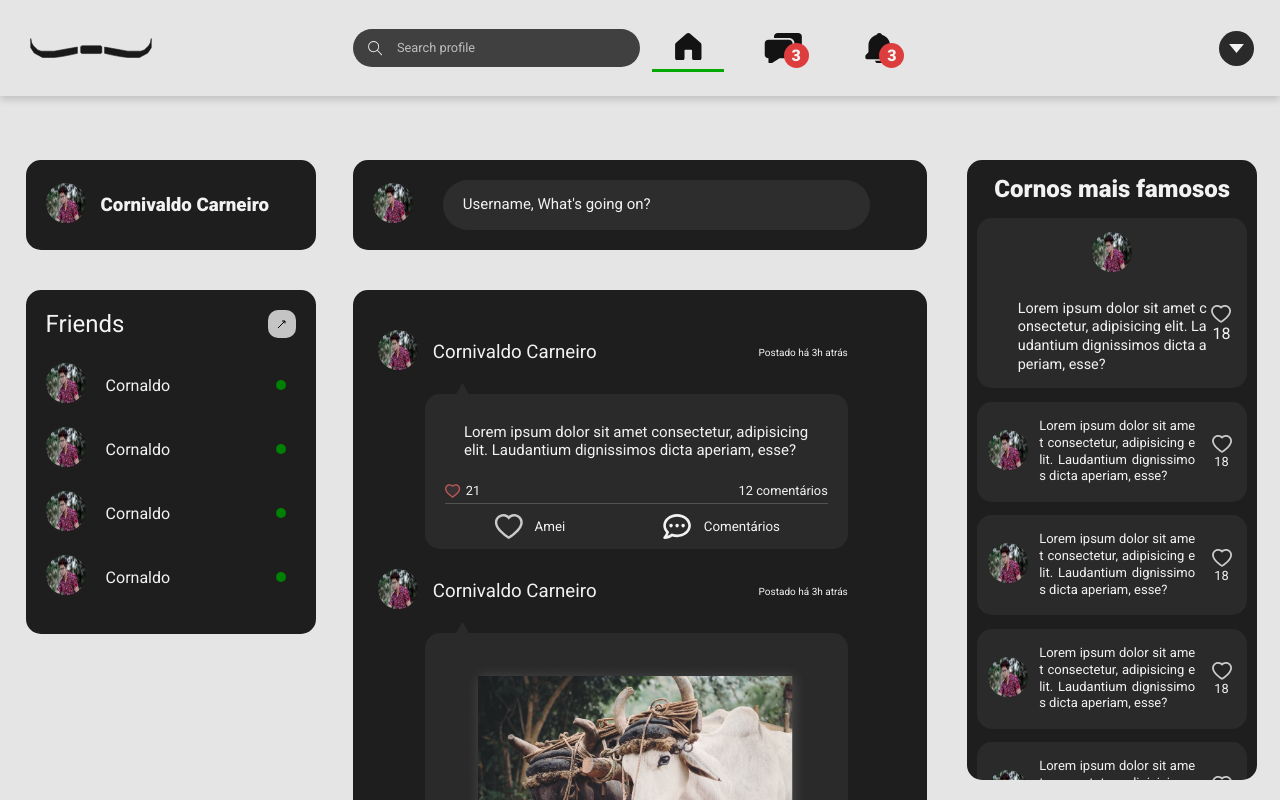
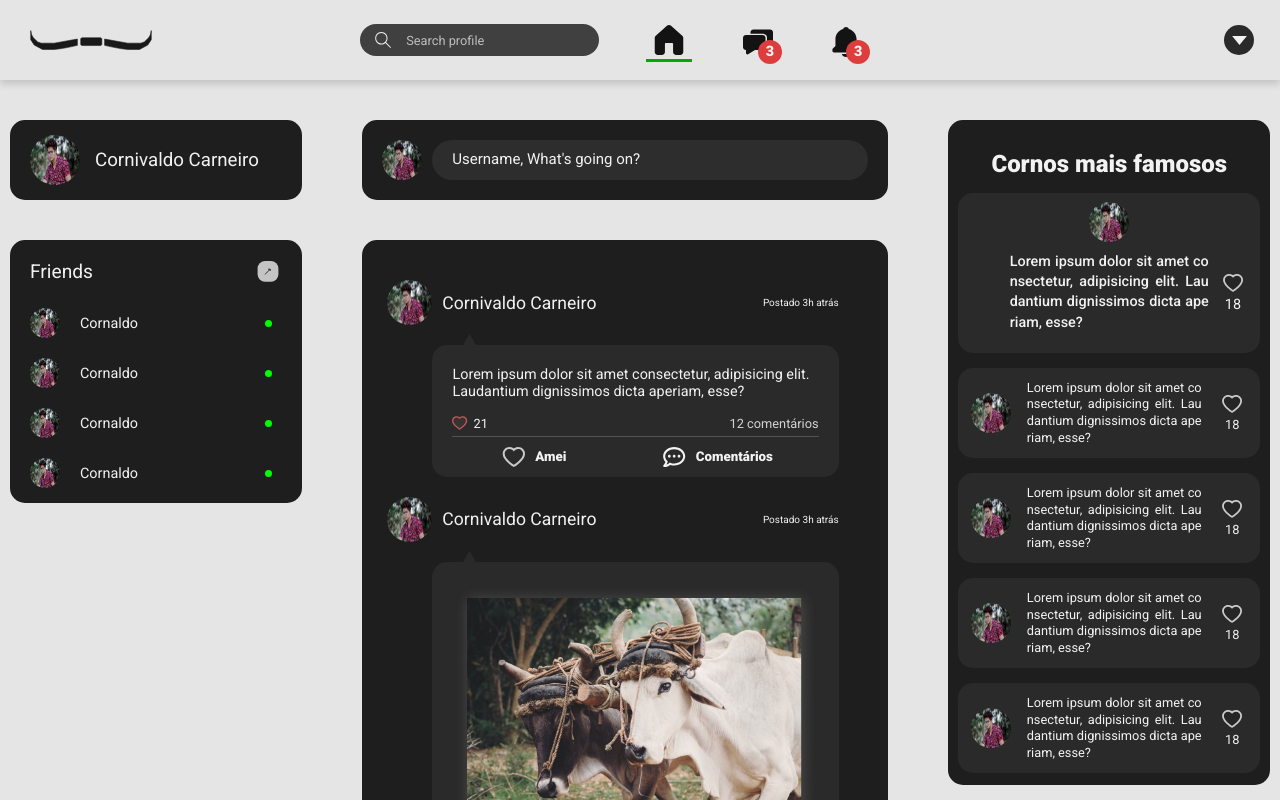
Before and after one commit to CaioDev1/newlayout, a React (Create React App) app in the folder newlayout/: page / in a window 1280 px wide. Shown: the top 800 px of the page. Built offline with nearby package versions, Linux system fonts and the light colour scheme.

Commit message:
Melhorias na estilização da página home.

```diff
--- a/newlayout/src/components/HeaderBlock/HeaderBlockStyle.js
+++ b/newlayout/src/components/HeaderBlock/HeaderBlockStyle.js
@@ -4,8 +4,8 @@ export default styled.div`
     #header-block {
         display: grid;
 
-        grid-template-columns: 1fr 2fr 1fr;
-        grid-template-rows: 1fr;
+        grid-template-columns: 1fr 1.8fr 1.1fr;
+        grid-template-rows: 80px;
 
         gap: 40px;
 
@@ -16,8 +16,6 @@ export default styled.div`
 
         width: 100%;
         min-width: 350px;
-        min-height: 85px;
-        height: 12%;
 
         padding: 0 2%;
 
@@ -63,10 +61,7 @@ export default styled.div`
                     align-items: center;
                     justify-content: center;
 
-                    padding: 3%;
-
-                    height: 50%;
-                    width: 25%;
+                    padding: 3% 3% 1.5%;
 
                     position: relative;
                 }
@@ -79,8 +74,8 @@ export default styled.div`
                         min-height: 20px;
                         min-width: 20px;
 
-                        height: 100%;
-                        width: 100%;
+                        height: 30px;
+                        width: 30px;
 
                         transition: transform .2s ease-out;
                     }
@@ -92,10 +87,11 @@ export default styled.div`
                         #notification-value-pop-up {
                             position: absolute;
 
+                            font-size: 0.9rem;
                             font-weight: bold;
 
                             left: 50%;
-                            top: 40%;
+                            top: 50%;
 
                             display: flex;
 
@@ -106,8 +102,8 @@ export default styled.div`
 
                             border-radius: 100%;
 
-                            height: 25px;
-                            width: 25px;
+                            height: 10px;
+                            width: 10px;
 
                             padding: 12px;
 
@@ -137,9 +133,6 @@ export default styled.div`
                                         right: -10px;
                                     }
 
-            #header-main-input-field-body, #header-main-input-field-body input {
-                width: 100%;
-            }
 
             #header-main-input-field-body {
                 display: flex;
@@ -150,6 +143,8 @@ export default styled.div`
 
                 min-height: 30px;
                 height: 40%;
+
+                width: 90%;
 
                 padding: 5px 15px;
             }
@@ -359,8 +354,8 @@ export default styled.div`
 
                         border-radius: 100%;
 
-                        height: 35px;
-                        width: 35px;
+                        height: 30px;
+                        width: 30px;
 
                         position: relative;
                     }
--- a/newlayout/src/components/Post/Post.jsx
+++ b/newlayout/src/components/Post/Post.jsx
@@ -16,7 +16,7 @@ function Post({hasImage}) {
                     <UserIcon />
                     <h3 id='post-header-username'>Cornivaldo Carneiro</h3>
                 </div>
-                <span>Postado há 3h atrás</span>
+                <span>Postado 3h atrás</span>
             </div>
             <div id='post-body'>
                 <svg width="28" height="23" viewBox="0 0 28 23" fill="none" xmlns="http://www.w3.org/2000/svg">
--- a/newlayout/src/components/Post/PostStyle.jsx
+++ b/newlayout/src/components/Post/PostStyle.jsx
@@ -2,7 +2,7 @@ import styled from 'styled-components'
 
 const PostStyle = styled.div`
     #post {
-        width: 90%;
+        width: 95%;
 
         padding: 10px;
     }
@@ -24,11 +24,15 @@ const PostStyle = styled.div`
             }
 
                 #post-header #user-icon {
-                    margin-right: 15px;
+                    margin-right: 10px;
+
+                    height: 45px;
+                    width: 45px;
                 }
 
                 #post-header-username {
                     font-weight: 400;
+                    font-size: 1.1rem;
                 }
 
         #post-header span {
@@ -61,9 +65,9 @@ const PostStyle = styled.div`
             }
 
         #post-content {
-            padding: 5% 5%;
+            padding: 3% 0;
 
-            font-size: 15px;
+            font-size: 0.9rem;
 
             word-break: break-all;
         }
@@ -91,6 +95,10 @@ const PostStyle = styled.div`
                 margin-right: 5px;
             }
 
+            #post-comments-value {
+                color: lightgray;
+            }
+
         #post-footer {
             display: flex;
 
@@ -107,12 +115,14 @@ const PostStyle = styled.div`
                 justify-content: space-between;
 
                 align-items: center;
+
+                font-weight: 600;
             }
 
             #post-footer button svg {
-                height: 25px;
+                height: 20px;
 
-                margin-right: 10px;
+                margin-right: 5px;
             }
 
         .post-heart-icon:hover * {
@@ -147,7 +157,7 @@ const PostStyle = styled.div`
 
                 background: #F2F2F2;
 
-                border-radius: 25px;
+                border-radius: 10px;
 
                 padding: 0 10px;
             }
@@ -161,7 +171,6 @@ const PostStyle = styled.div`
 
             #comment-field-input-body input, #comment-field-input-body input::placeholder {
                 color: #404040;
-
             }
 
         #public-comments-field {
@@ -170,7 +179,7 @@ const PostStyle = styled.div`
 
             align-items: center;
 
-            padding: 0px 20px 10px;
+            padding: 0px 0px 10px;
         }
 
             #public-comments-field hr {
@@ -187,19 +196,19 @@ const PostStyle = styled.div`
                     margin-bottom: 20px;
                 }
                     #comment #user-icon {
-                        margin-right: 15px;
+                        margin-right: 10px;
 
                         height: 30px;
                         width: 30px;
 
                         position: relative;
 
-                        top: -20px;
+                        top: -10px;
                     }
 
 
                     #comment-body p {
-                        font-size: 14px;
+                        font-size: 0.8rem;
 
                         width: 95%;
                     }
@@ -220,6 +229,11 @@ const PostStyle = styled.div`
 
                             align-items: center;
                         }
+
+                    #comment #increase-like-button {
+                        height: 25px;
+                        width: 25px;
+                    }
 
         #post-image-screen {
             display: flex;
@@ -248,12 +262,6 @@ const PostStyle = styled.div`
                 height: 50vh;
             }
 
-@media screen and (min-width: 800px) and (max-width: 1100px) {
-    #post {
-        width: 100%;
-    }
-}
-
 @media screen and (max-width: 800px) {
     #post {
         width: 100%;
@@ -276,7 +284,10 @@ const PostStyle = styled.div`
     }
 
         #post-header span {
-            margin-left: 55px;
+            margin-left: 50px;
+
+            position: relative;
+            top: -5px;
         }
 }
 `
--- a/newlayout/src/components/UserIcon/UserIcon.jsx
+++ b/newlayout/src/components/UserIcon/UserIcon.jsx
@@ -1,22 +1,9 @@
 import React from 'react'
 
-import styled from 'styled-components'
-
-const Style = styled.div`
-    #user-icon {
-        height: 40px;
-        width: 40px;
-
-        border-radius: 100%;
-
-        overflow: hidden;
-    }
-`
+import ImgStyled from './UserIconStyle'
 
 function UserIcon() {
-    return (
-        <Style><img id='user-icon' src={process.env.PUBLIC_URL + '/Friends_BT.png'} /></Style>
-    )
+    return <ImgStyled id='user-icon' src={process.env.PUBLIC_URL + '/Friends_BT.png'} />
 }
 
 export default UserIcon
--- /dev/null
+++ b/newlayout/src/components/UserIcon/UserIconStyle.js
@@ -0,0 +1,8 @@
+import styled from 'styled-components'
+
+export default styled.img`
+    height: 40px;
+    width: 40px;
+
+    border-radius: 100%;
+`
--- a/newlayout/src/homePage/homePageStyle.js
+++ b/newlayout/src/homePage/homePageStyle.js
@@ -4,17 +4,17 @@ export default styled.div`
     #home {
         display: grid;
 
-        grid-template-columns: 1fr 2fr 1fr;
+        grid-template-columns: 1fr 1.8fr 1.1fr;
         grid-template-rows: 1fr;
 
         grid-template-areas: 'b a c';
 
-        gap: 40px;
+        column-gap: 60px;
 
         min-height: 100vh;
         min-width: 350px;
 
-        padding: 20vh 2% 20px;
+        padding: 120px 10px 40px;
 
         background: #E5E5E5;
     }
@@ -24,23 +24,18 @@ export default styled.div`
         }
 
 
-        #left-block, #right-block {
-            /* height: 100%;
-            width: 100%; */
+        #trending-field, #user-field {
+            position: sticky;
 
-            position: relative;
+            top: 100px;
+            left: 0;
+            /* max-height: 80vh; */
+            max-height: calc(100vh - 120px - 15px);
         }
 
         #left-block {
             grid-area: b;
         }
-
-            #user-field {
-                position: fixed;
-
-                min-width: calc(25% - 30px);
-                max-height: calc(80% - 30px);
-            }
 
                 #user-bar, #friends-field {
                     width: 100%;
@@ -53,13 +48,20 @@ export default styled.div`
 
                     background: #1F1E1E;
 
-                    height: 90px;
+                    height: 80px;
 
                     padding: 20px;
                 }
 
+                    #user-bar h3 {
+                        font-weight: 400;
+                    }
+
                     #user-bar #user-icon {
                         margin-right: 15px;
+
+                        height: 50px;
+                        width: 50px;
                     }
 
                 #friends-field {
@@ -84,6 +86,12 @@ export default styled.div`
 
                         #friends-field-header-title {
                             font-weight: 400;
+
+                            font-size: 1.2rem;
+                        }
+
+                        #friends-field-header svg {
+                            height: 1.3rem;
                         }
 
                     #friends-field-data {
@@ -101,21 +109,31 @@ export default styled.div`
                             margin-bottom: 20px;
                         }
 
+                            #friends-content:last-child {
+                                margin-bottom: 0;
+                            }
+
                             #friends-content-info {
                                 display: flex;
 
                                 align-items: center;
+
+                                font-size: 0.9rem;
+                                font-weight: lighter;
                             }
 
                                 #friends-content-info #user-icon {
                                     margin-right: 20px;
+
+                                    height: 30px;
+                                    width: 30px;
                                 }
 
                             #friends-content-online-status {
-                                height: 10px;
-                                width: 10px;
+                                height: 7px;
+                                width: 7px;
 
-                                background-color: green;
+                                background-color: rgb(0, 253, 0);
 
                                 border-radius: 100px;
                             }
@@ -147,7 +165,7 @@ export default styled.div`
             }
 
                 #newpost-field #user-icon {
-                    margin-right: 30px;
+                    margin-right: 10px;
 
                     position: relative;
 
@@ -161,23 +179,24 @@ export default styled.div`
                 }
 
                 #newpost-field textarea {
-                    width: 80%;
-                    min-height: 50px;
-                    height: 3rem;
+                    width: 90%;
+                    height: 40px;
 
                     border-radius: 100px;
 
                     resize: none;
 
-                    padding: 15px 20px 0;
+                    padding: 10px 20px 0;
 
                     background: #2D2D2D;
 
-                    transition: height .3s ease-out;
+                    transition: all .3s ease;
                 }
 
                 #newpost-field.clicked textarea {
-                    border-radius: 30px;
+                    border-radius: 20px;
+
+                    font-size: 15px;
 
                     height: 10rem;
                 }
@@ -237,10 +256,7 @@ export default styled.div`
         }
 
             #trending-field {
-                position: fixed;
-
-                max-width: calc(25% - 30px);
-                max-height: calc(80% - 20px);
+                height: fit-content;
 
                 overflow-y: scroll;
 
@@ -258,7 +274,7 @@ export default styled.div`
 
                     font-weight: bold;
 
-                    padding: 15px 0;
+                    padding: 30px 0 15px;
                 }
 
                 #trending-field-posts {
@@ -283,9 +299,9 @@ export default styled.div`
                     #trending-field-post-1 {
                         flex-direction: row;
 
-                        padding: 5% 15%;
+                        padding: 3% 17%;
 
-                        height: 170px;
+                        height: 160px;
 
                         position: relative;
                     }
@@ -297,14 +313,11 @@ export default styled.div`
                         #trending-field-post-1-data {
                             display: flex;
 
-                            align-items: center;
-                            justify-content: space-between;
-
                             flex-direction: column;
                         }
 
-                            #trending-field-post-1-user-icon {
-                                margin: 0 auto;
+                            #trending-field-post-1 #user-icon {
+                                margin: 0 auto 10px;
                             }
 
                             #trending-field-post-1 p, #trending-field-post p {
@@ -313,12 +326,14 @@ export default styled.div`
                                 word-break: break-all;
 
                                 line-height: 1.3;
-
-                                font-size: 13px;
                             }
 
                             #trending-field-post-1 p {
                                 font-size: 0.9rem;
+
+                                font-weight: 500;
+
+                                line-height: 140%;
 
                                 overflow: hidden;
                             }
@@ -329,8 +344,7 @@ export default styled.div`
                                 top: 50%;
                                 right: 4%;
 
-
-                                font-size: 1rem;
+                                font-size: 0.9rem;
                             }
 
                             #trending-field-post-1-like-field, #trending-field-post-like-field {
@@ -345,7 +359,7 @@ export default styled.div`
                             }
 
                     #trending-field-post {
-                        height: 100px;
+                        height: 90px;
 
                         padding: 5px;
                     }
@@ -360,6 +374,8 @@ export default styled.div`
 
                         #trending-field-post p {
                             width: 60%;
+
+                            font-size: 0.8rem;
                         }
 
                         #trending-field-post-like-field {
@@ -369,6 +385,8 @@ export default styled.div`
                         #trending-field-post-like-field svg, #trending-field-post-1-like-field svg {
                             height: 20px;
                             width: 20px;
+
+                            margin-bottom: 3px;
                         }
 
 
@@ -380,10 +398,6 @@ export default styled.div`
 
         #right-block {
             display: none;
-        }
-
-        #user-field {
-            min-width: calc(31%);
         }
     }
 
```
Also changed, not shown: 1 other file (tests, documents, lock files or other folders).
